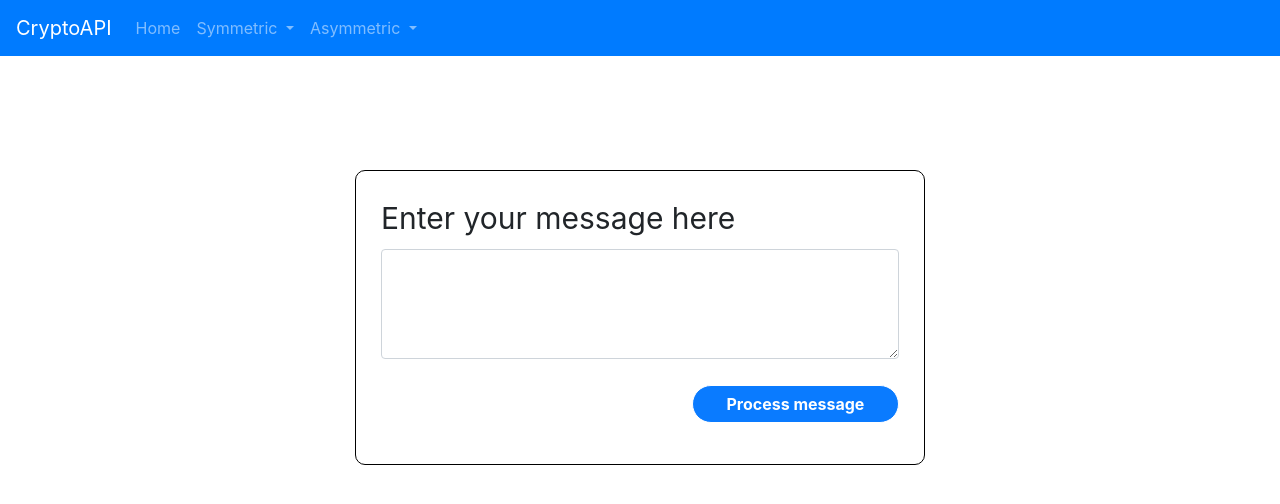
After one commit to orgonek/Cryptography-classes, a FastAPI app: template fastapi_crypto/templates/form_symmetric.html in a window 1280 px wide. The commit adds this page. Shown: the top 504 px of the page. Run offline with FastAPI, Linux system fonts and the light colour scheme; the template is opened without the code that fills it, so the values that code supplies are empty.

Commit message:
Simple UI for symmetric algortithm

```diff
--- a/fastapi_crypto/main.py
+++ b/fastapi_crypto/main.py
@@ -1,8 +1,11 @@
 from fastapi import FastAPI
+from fastapi.staticfiles import StaticFiles
 from routers import symmetric_view, asymmetric_view, home_view
-import uvicorn
+
 
 app = FastAPI()
+
+app.mount('/static', StaticFiles(directory='static'), name='static')
 
 app.include_router(home_view.router)
 app.include_router(symmetric_view.router)
--- /dev/null
+++ b/fastapi_crypto/static/css/main.css
@@ -0,0 +1,21 @@
+.custom-button{
+    width: 40%;
+    border: 1px solid;
+    background: #0a7bff;
+    border-radius: 20px;
+    margin-top: 10px;
+    color: white;
+    font-weight: bold;;
+}
+.custom-form {
+    margin-top: 10%;
+    background: white;
+    height: auto;
+    padding: 25px;
+    border-radius: 10px;
+    border: 1px solid black;
+}
+
+.custom-form label{
+    font-size: 30px;
+}
--- /dev/null
+++ b/fastapi_crypto/templates/base.html
@@ -0,0 +1,70 @@
+<!DOCTYPE html>
+<html lang="en">
+<head xmlns="http://www.w3.org/1999/html">
+    <meta charset="UTF-8">
+    <meta name="viewport" content="width=device-width, initial-scale=1">
+    <title>FastAPI cryptography</title>
+    <link rel="stylesheet" href="https://cdn.jsdelivr.net/npm/bootstrap@4.6.0/dist/css/bootstrap.min.css"
+          integrity="sha384-B0vP5xmATw1+K9KRQjQERJvTumQW0nPEzvF6L/Z6nronJ3oUOFUFpCjEUQouq2+l" crossorigin="anonymous">
+    <link href="{{ url_for('static', path='/css/main.css') }}" rel="stylesheet">
+
+</head>
+<body>
+<header>
+    <nav class="navbar navbar-expand-lg navbar-dark bg-primary">
+        <a class="navbar-brand" href="#">CryptoAPI</a>
+        <button class="navbar-toggler" type="button" data-toggle="collapse" data-target="#navbarNavDropdown"
+                aria-controls="navbarNavDropdown" aria-expanded="false" aria-label="Toggle navigation">
+            <span class="navbar-toggler-icon"></span>
+        </button>
+        <div class="collapse navbar-collapse" id="navbarNavDropdown">
+            <ul class="navbar-nav">
+                <li class="nav-item">
+                    <a class="nav-link" href="#">Home </a>
+                </li>
+                <li class="nav-item dropdown">
+                    <a class="nav-link dropdown-toggle" href="#" id="navbarDropdownMenuLink" data-toggle="dropdown"
+                       aria-haspopup="true" aria-expanded="false">
+                        Symmetric
+                    </a>
+                    <div class="dropdown-menu" aria-labelledby="navbarDropdownMenuLink">
+                        <a class="dropdown-item" href="/api/symmetric/key">Generate random key</a>
+                        <a class="dropdown-item" href="/api/symmetric/key/set">Set key</a>
+                        <a class="dropdown-item" href="/api/symmetric/encode">Encode message</a>
+                        <a class="dropdown-item" href="/api/symmetric/decode">Decode message</a>
+                    </div>
+                </li>
+                <li class="nav-item dropdown">
+                    <a class="nav-link dropdown-toggle" href="#" id="navbarDropdownMenuLink" data-toggle="dropdown"
+                       aria-haspopup="true" aria-expanded="false">
+                        Asymmetric
+                    </a>
+                    <div class="dropdown-menu" aria-labelledby="navbarDropdownMenuLink">
+                        <a class="dropdown-item" href="/api/asymmetric/key">Generate random keys (PEM)</a>
+                        <a class="dropdown-item" href="/api/asymmetric/key/ssh">Generate random keys (SSH)</a>
+                        <a class="dropdown-item" href="#">Set public and private key</a>
+                        <a class="dropdown-item" href="#">Sign message</a>
+                        <a class="dropdown-item" href="#">Verify message</a>
+                        <a class="dropdown-item" href="#">Encode message</a>
+                        <a class="dropdown-item" href="#">Decode message</a>
+                    </div>
+                </li>
+            </ul>
+        </div>
+    </nav>
+</header>
+<div class="container">
+    {% block content %}{% endblock %}
+</div>
+
+<script src="https://code.jquery.com/jquery-3.5.1.slim.min.js"
+        integrity="sha384-DfXdz2htPH0lsSSs5nCTpuj/zy4C+OGpamoFVy38MVBnE+IbbVYUew+OrCXaRkfj"
+        crossorigin="anonymous"></script>
+<script src="https://cdn.jsdelivr.net/npm/popper.js@1.16.1/dist/umd/popper.min.js"
+        integrity="sha384-9/reFTGAW83EW2RDu2S0VKaIzap3H66lZH81PoYlFhbGU+6BZp6G7niu735Sk7lN"
+        crossorigin="anonymous"></script>
+<script src="https://cdn.jsdelivr.net/npm/bootstrap@4.6.0/dist/js/bootstrap.min.js"
+        integrity="sha384-+YQ4JLhjyBLPDQt//I+STsc9iw4uQqACwlvpslubQzn4u2UU2UFM80nGisd026JF"
+        crossorigin="anonymous"></script>
+</body>
+</html>
--- /dev/null
+++ b/fastapi_crypto/templates/form_symmetric.html
@@ -0,0 +1,18 @@
+{% extends "base.html" %}
+{% block content %}
+    <div class="row justify-content-center">
+    <div class="col-md-6 custom-form">
+    <form method="POST" action='{{ path }}'>
+        <div class="form-group">
+            <label for="exampleFormControlTextarea1" class="custom-label">Enter your message here</label>
+            <textarea class="form-control" id="exampleFormControlTextarea1" rows="4" name="message" required></textarea>
+        </div>
+        <div class="form-group" style="text-align: right">
+        <button type="submit" class="btn custom-button">Process message</button>
+        </div>
+    </form>
+    </div>
+    </div>
+
+
+{% endblock content %}
```
Also changed, not shown: fastapi_crypto/routers/symmetric_view.py (+27 -21 lines), fastapi_crypto/templates/form_key.html (added, +18 -0 lines), fastapi_crypto/templates/index.html (+3 -10 lines), fastapi_crypto/utils/symmetric_cryptography.py (+6 -1 lines).
